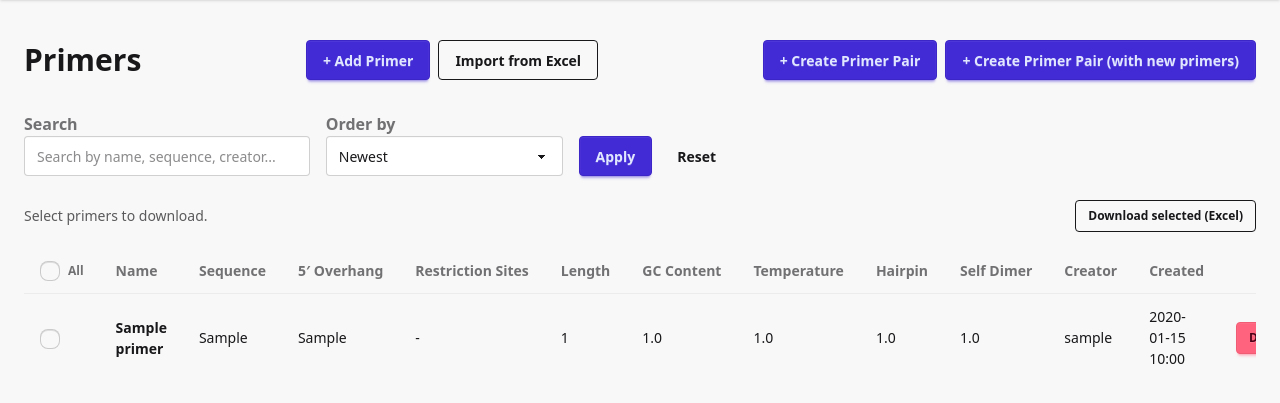
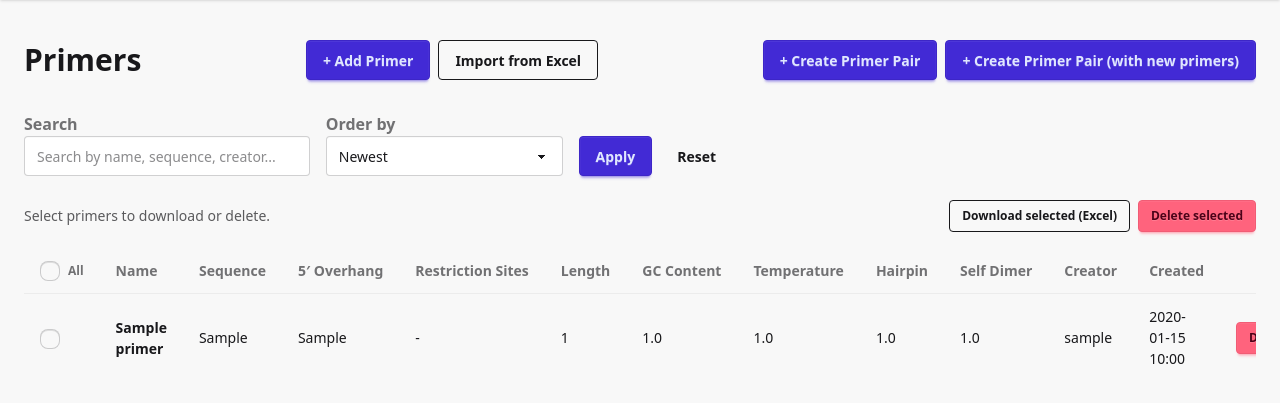
Before and after one commit to Kanomble/oligostore, a Django app: page /primer_list in a window 1280 px wide. Shown: the part 64-467 px from the top of the page. Run offline with Django 5.2, Linux system fonts and the light colour scheme; a user stored in the database is signed in; tables that the repository leaves empty hold one stand-in row (values such as "Sample post"); style sheets or scripts are compiled from the project's sources; parts of the project's set-up code (start-up, migrations or seed data) failed here and were passed over.

Commit message:
added bulk deletion of primers

```diff
--- a/oligostore/core/services/primer_analysis.py
+++ b/oligostore/core/services/primer_analysis.py
@@ -9,10 +9,12 @@ def analyze_primer(seq: str) -> dict:
         ValueError: If the sequence is empty or contains invalid characters.
     """
     seq = sanitize_sequence(seq)
+    thermo_seq = seq[-60:] if len(seq) > 60 else seq
+
 
     # primer3 objects
-    hairpin = primer3.calc_hairpin(seq)
-    dimer = primer3.calc_homodimer(seq)
+    hairpin = primer3.calc_hairpin(thermo_seq)
+    dimer = primer3.calc_homodimer(thermo_seq)
 
     gc_content = (seq.count("G") + seq.count("C"))/len(seq)
 
--- a/oligostore/core/templates/core/primer_list.html
+++ b/oligostore/core/templates/core/primer_list.html
@@ -63,11 +63,21 @@
 {% if primers %}
 <form method="POST" action="{% url 'download_selected_primers' %}">
     {% csrf_token %}
-    <div class="flex items-center justify-between mb-4">
-        <span class="text-sm opacity-70">Select primers to download.</span>
-        <button type="submit" class="btn btn-outline btn-sm">
-            Download selected (Excel)
-        </button>
+    <div class="flex flex-wrap items-center justify-between gap-2 mb-4">
+        <span class="text-sm opacity-70">Select primers to download or delete.</span>
+        <div class="flex flex-wrap gap-2">
+            <button type="submit" class="btn btn-outline btn-sm">
+                Download selected (Excel)
+            </button>
+            <button
+                type="submit"
+                class="btn btn-error btn-sm"
+                formaction="{% url 'delete_selected_primers' %}"
+                onclick="return confirm('Delete selected primers?');"
+            >
+                Delete selected
+            </button>
+        </div>
     </div>
     <div class="overflow-x-auto">
         <table class="table table-zebra w-full">
--- a/oligostore/core/urls.py
+++ b/oligostore/core/urls.py
@@ -13,7 +13,7 @@ from .views import primer_list, primer_create,\
     primer_binding_analysis_async, primer_binding_status, \
     project_add_sequencefile, project_remove_sequencefile, \
     download_selected_primers, download_selected_primerpairs, \
-    primer_import_excel
+    primer_import_excel, delete_selected_primers
 
 urlpatterns = [
     # Projects
@@ -59,6 +59,11 @@ urlpatterns = [
         download_selected_primers,
         name="download_selected_primers",
     ),
+    path(
+        "primer_list/delete/",
+        delete_selected_primers,
+        name="delete_selected_primers",
+    ),
     path("create/", primer_create, name="primer_create"),
     path(
         "primerpair_list/download/",
--- a/oligostore/core/views/__init__.py
+++ b/oligostore/core/views/__init__.py
@@ -16,6 +16,7 @@ from .primerpairs import (
 )
 from .primers import (
     download_selected_primers,
+    delete_selected_primers,
     primer_create,
     primer_import_excel,
     primer_delete,
@@ -47,6 +48,7 @@ __all__ = [
     "download_product_sequence",
     "download_selected_primerpairs",
     "download_selected_primers",
+    "delete_selected_primers",
     "home",
     "primer_binding_analysis",
     "primer_binding_analysis_async",
--- a/oligostore/core/views/primers.py
+++ b/oligostore/core/views/primers.py
@@ -56,6 +56,32 @@ def primer_list(request):
             "query_string": query_string,
         },
     )
+
+@login_required(login_url="login")
+def delete_selected_primers(request):
+    if request.method != "POST":
+        return HttpResponse("POST only", status=405)
+
+    primer_ids = request.POST.getlist("primer_ids")
+    if not primer_ids:
+        messages.error(request, "Select at least one primer to delete.")
+        return redirect("primer_list")
+
+    primers = Primer.objects.filter(id__in=primer_ids, creator=request.user)
+    deletable_count = primers.count()
+    if deletable_count == 0:
+        messages.error(
+            request, "No primers matched your selection or you lack delete access."
+        )
+        return redirect("primer_list")
+
+    primers.delete()
+    messages.success(request, f"Deleted {deletable_count} primer(s).")
+    if deletable_count < len(primer_ids):
+        messages.warning(
+            request, "Some primers were not deleted because you do not own them."
+        )
+    return redirect("primer_list")
 
 @login_required(login_url="login")
 def primer_create(request):
```
Also changed, not shown: oligostore/core/tests/services_tests.py (+21 -0 lines).
